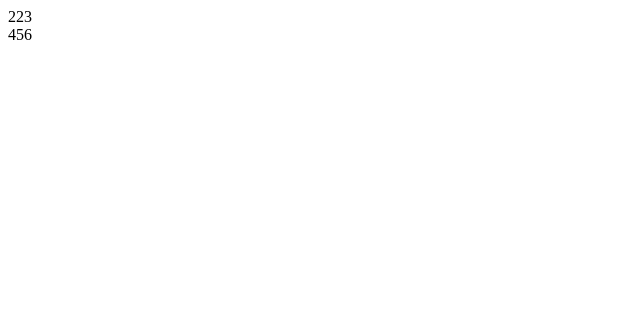
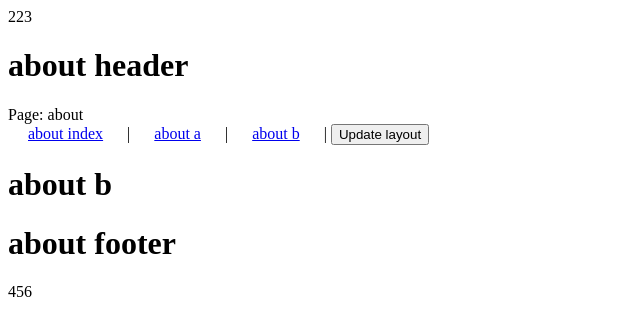
Before and after one commit to stevecyj/nux3-demo, a Nuxt app: page /about/b in a window 1280 px wide. Before the commit this address had no page. Shown: the top 336 px of the page, without its empty margins (0-640 px from the left). Built offline with nearby package versions, Linux system fonts and the light colour scheme; what v-calendar would draw is missing.

Commit message:
feat: add new subpages and content to about section
- Add links to subpages on about page
- Create new pages for about/a, about/b, and about/index
- Add content to new pages
- Add scoped styling to links on about page

Signed-off-by: stevecyj <ycsteven.tsao@gmail.com>

```diff
--- a/pages/about.vue
+++ b/pages/about.vue
@@ -51,8 +51,18 @@ function enableCustomLayout() {
 <template>
   <AboutHeader />
   <div>Page: about</div>
+  <NuxtLink to="/about">about index</NuxtLink> |
+  <NuxtLink to="/about/a">about a</NuxtLink> |
+  <NuxtLink to="/about/b">about b</NuxtLink> |
   <button @click="enableCustomLayout">Update layout</button>
+  <main>
+    <NuxtPage />
+  </main>
   <AboutFooter />
 </template>
 
-<style scoped></style>
+<style scoped>
+a {
+  padding: 0 20px;
+}
+</style>
--- /dev/null
+++ b/pages/about/a.vue
@@ -0,0 +1,9 @@
+<script setup></script>
+
+<template>
+  <div>
+    <h1>about a</h1>
+  </div>
+</template>
+
+<style></style>
--- /dev/null
+++ b/pages/about/b.vue
@@ -0,0 +1,9 @@
+<script setup></script>
+
+<template>
+  <div>
+    <h1>about b</h1>
+  </div>
+</template>
+
+<style></style>
--- /dev/null
+++ b/pages/about/index.vue
@@ -0,0 +1,9 @@
+<script setup></script>
+
+<template>
+  <div>
+    <h1>about index</h1>
+  </div>
+</template>
+
+<style></style>
```
